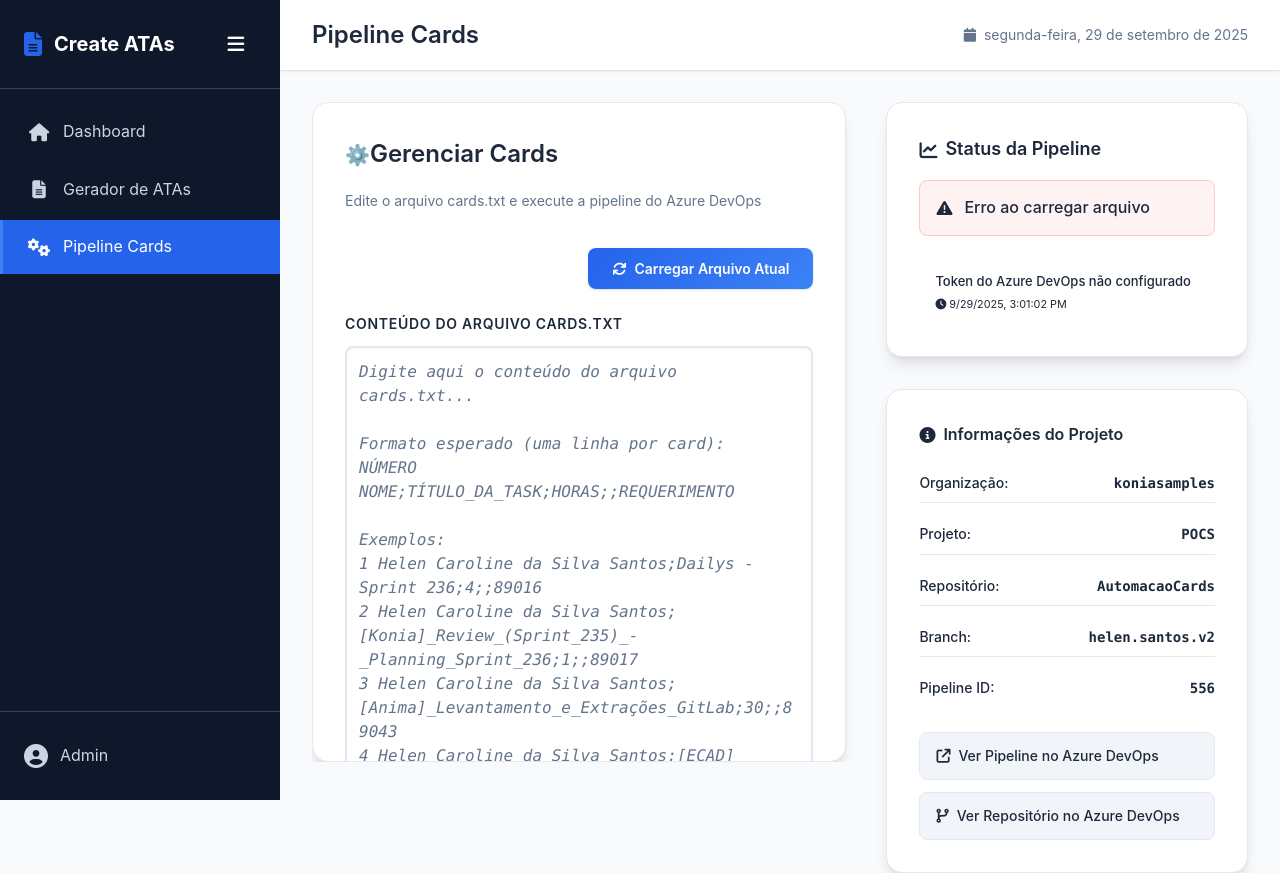
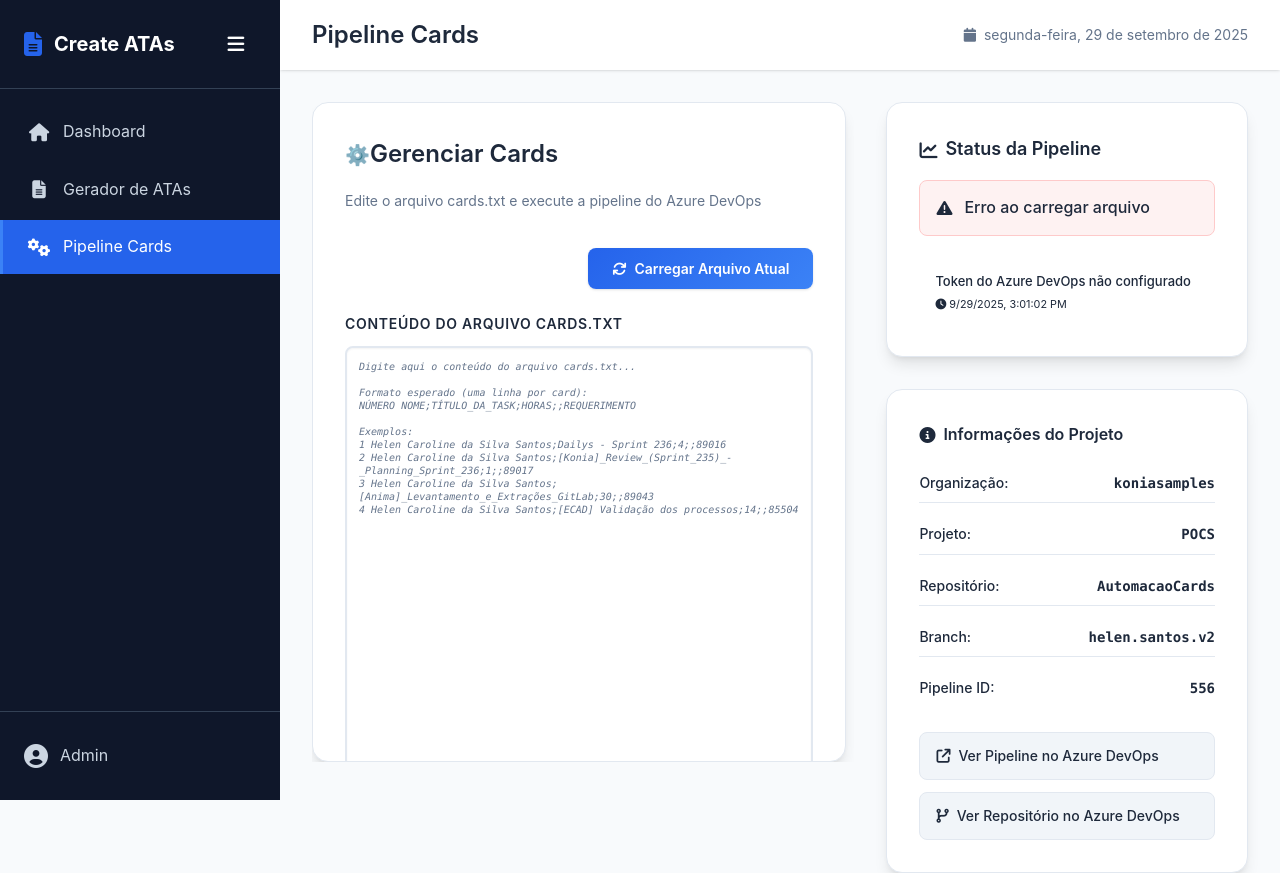
Before and after one commit to helen-caroline/create-atas, a Flask app: page /pipeline in a window 1280 px wide. Run offline with Flask 2, Linux system fonts and the light colour scheme.

Commit message:
update style

```diff
--- a/static/pipeline.css
+++ b/static/pipeline.css
@@ -218,9 +218,9 @@
     border: 2px solid var(--border-color, #e2e8f0);
     background: var(--card-bg, #ffffff);
     color: var(--text-primary, #1e293b);
-    font-size: 0.8125rem;
-    font-family: 'JetBrains Mono', 'SF Mono', Monaco, 'Cascadia Code', 'Roboto Mono', Consolas, monospace;
-    line-height: 1.6;
+    font-size: 0.6875rem !important;
+    font-family: 'JetBrains Mono', 'SF Mono', Monaco, 'Cascadia Code', 'Roboto Mono', Consolas, monospace !important;
+    line-height: 1.4 !important;
     resize: vertical;
     transition: all 0.2s ease;
     box-sizing: border-box;
@@ -234,6 +234,16 @@
 
 .pipeline-root textarea::placeholder {
     color: var(--text-secondary, #64748b);
+}
+
+/* Force small font size for textarea content */
+.pipeline-root .container textarea,
+.pipeline-root .form-card textarea,
+textarea[name="content"],
+#pipelineContent {
+    font-size: 0.625rem !important;
+    line-height: 1.3 !important;
+    font-family: 'SF Mono', 'Monaco', 'Cascadia Code', 'Roboto Mono', Consolas, 'Courier New', monospace !important;
 }
 
 /* Modern buttons for pipeline */
```
